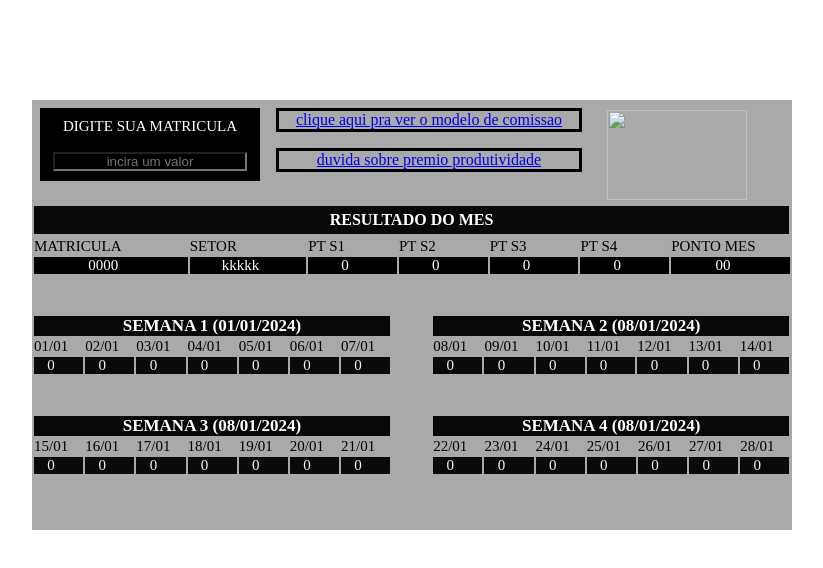
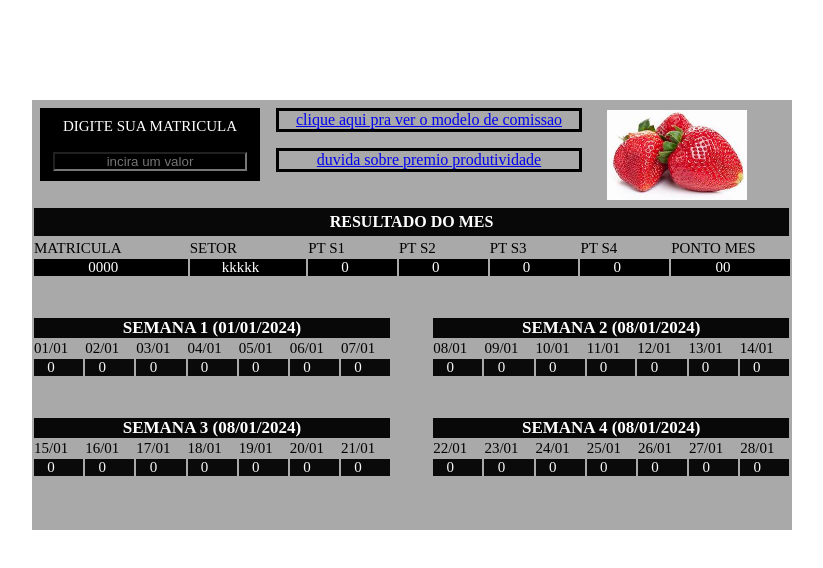
Before and after one commit to DanielNoronhaOliveira/planilha-de-comissao, a plain HTML site: page index.html in a window 1280 px wide. Shown: the whole page, without its empty margins (263-1086 px from the left). Drawn offline with Linux system fonts and the light colour scheme.

Commit message:
planilha de comissao

```diff
--- a/index.html
+++ b/index.html
@@ -125,7 +125,7 @@ h2{
                   <a href="#">duvida sobre premio produtividade</a>
                </div>
 
-<img src="laranja.png.webp" class="foto">
+<img src="morango.jpg" class="foto">
 
     <div>
         <h1 class="result">RESULTADO DO MES</h1>
```
Also changed, not shown: morango.jpg (added).
